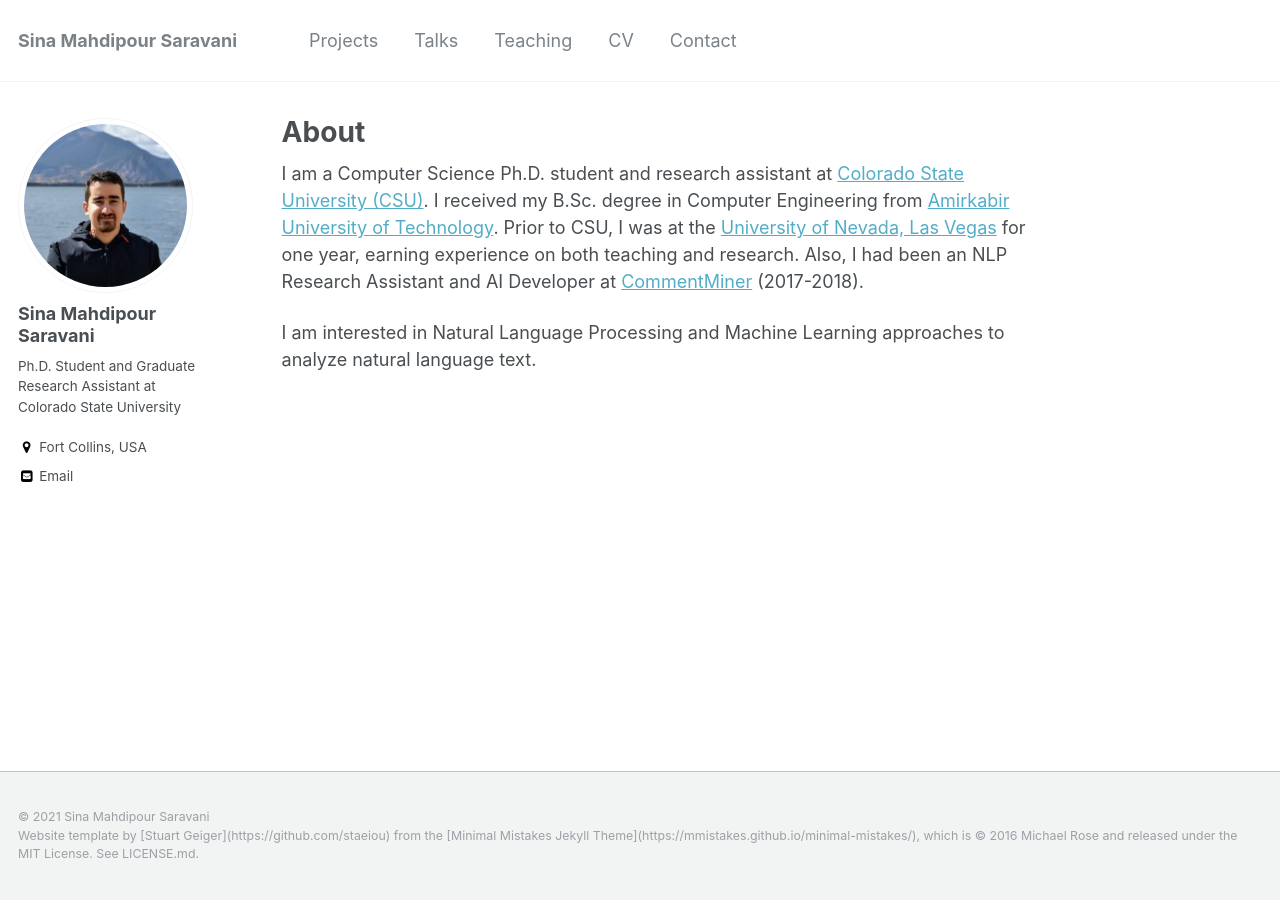
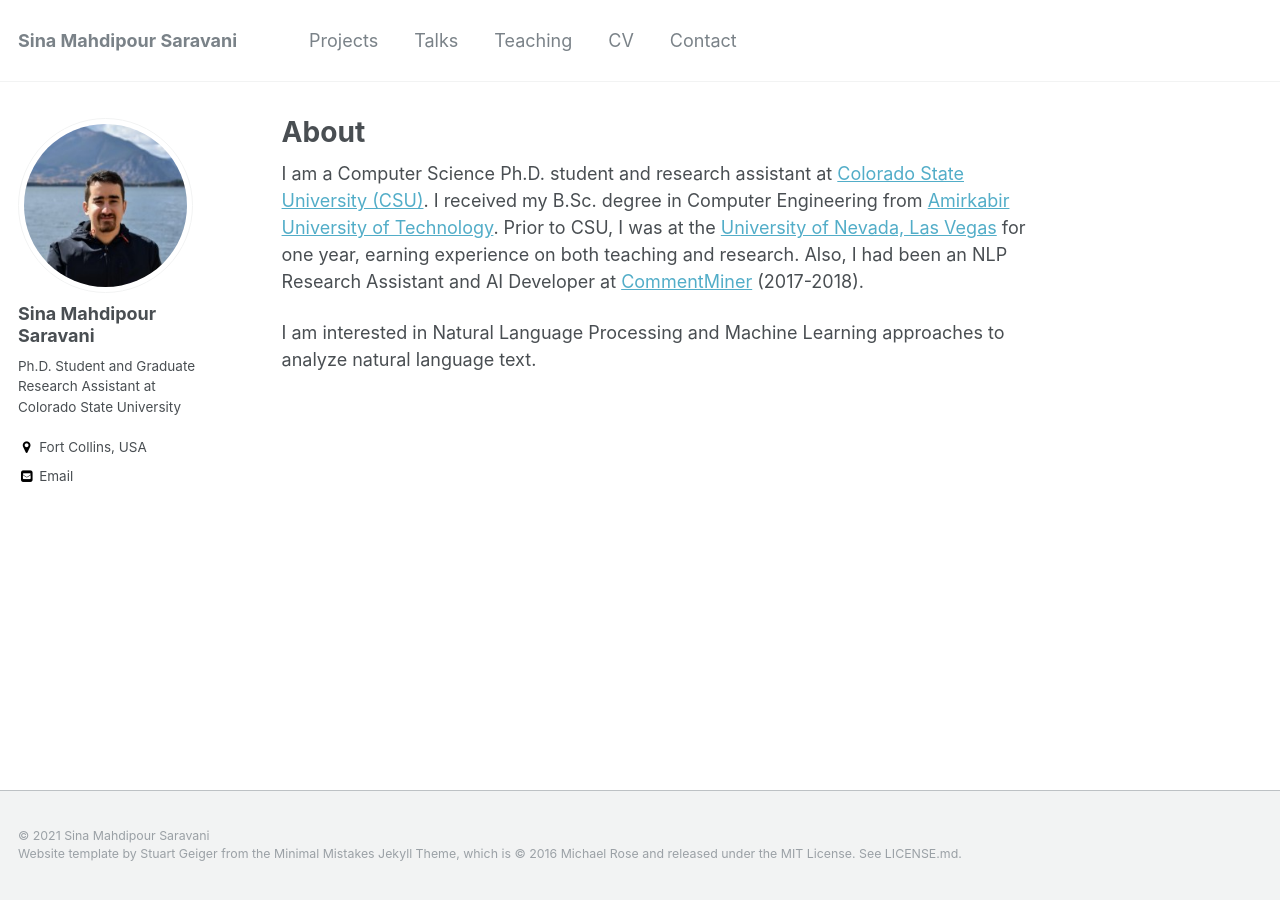
Before and after one commit to sinamps/sinamps.github.io, a Jekyll site: the page built from _pages/about.md, in a window 1280 px wide. Built offline with Jekyll 4.4.1, drawn with Linux system fonts in a browser that asks for light colours.

Commit message:
Update footer.html

```diff
--- a/_includes/footer.html
+++ b/_includes/footer.html
@@ -1,2 +1,2 @@
 {% include base_path %}
-<div class="page__footer-copyright">&copy; {{ site.time | date: '%Y' }} {{ site.name | default: site.title }} <br>Website template by [Stuart Geiger](https://github.com/staeiou) from the [Minimal Mistakes Jekyll Theme](https://mmistakes.github.io/minimal-mistakes/), which is © 2016 Michael Rose and released under the MIT License. See LICENSE.md.</br></div>
+<div class="page__footer-copyright">&copy; {{ site.time | date: '%Y' }} {{ site.name | default: site.title }} <br>Website template by <a href="https://github.com/staeiou">Stuart Geiger</a> from the <a href="https://mmistakes.github.io/minimal-mistakes/">Minimal Mistakes Jekyll Theme, which is © 2016 Michael Rose and released under the MIT License. See <a href="https://github.com/sinamps/sinamps.github.io/blob/ee402183a5253d52fb8a01786b4166d5994858a9/LICENSE">LICENSE.md.</a></br></div>
```
